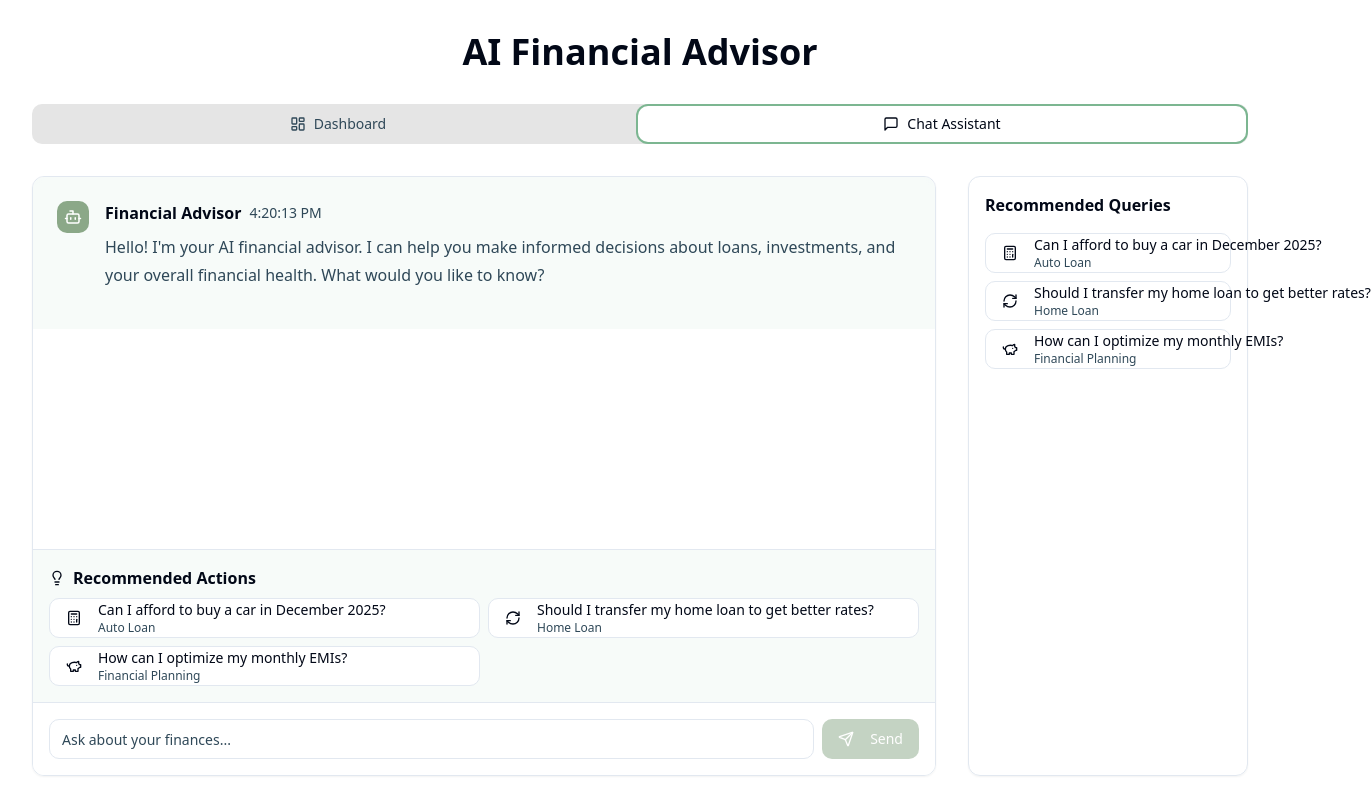
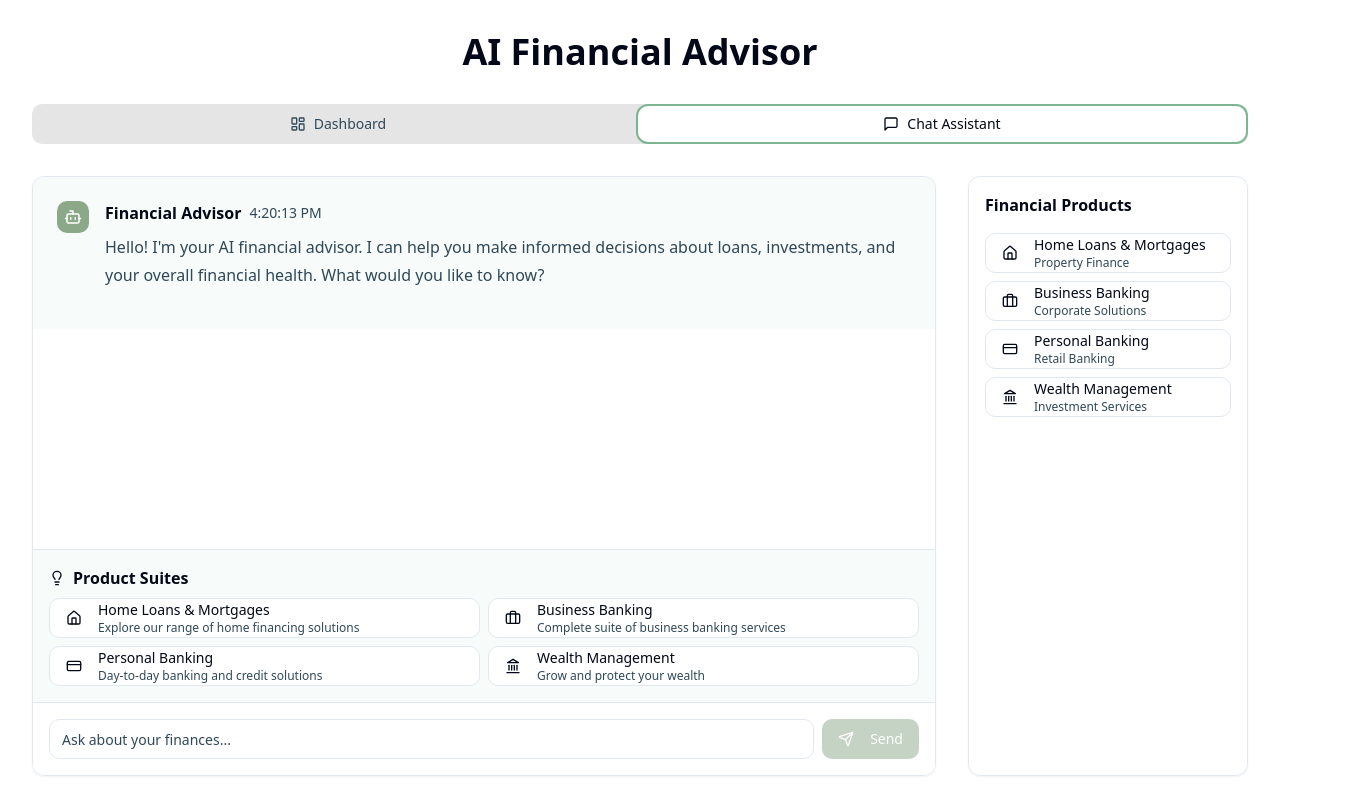
Before and after one commit to vikas972/finance-wizardry-bot, a React (Vite) app: page / in a window 1280 px wide. Both pictures are taken after a click on the tab "Chat Assistant". Shown: the whole page, 1371 px wide, since content can reach past the window. Built offline with nearby package versions, Linux system fonts and the light colour scheme.

Commit message:
Update product suite in finance
Replaced the "Recommended Queries" section with a new product suite related to finance in the Index page.
[skip gpt_engineer]

```diff
--- a/src/pages/Index.tsx
+++ b/src/pages/Index.tsx
@@ -12,7 +12,11 @@ import {
   LayoutDashboard,
   Calculator,
   RefreshCw,
-  PiggyBank
+  PiggyBank,
+  CreditCard,
+  Home,
+  Briefcase,
+  Landmark
 } from "lucide-react";
 
 interface Message {
@@ -21,22 +25,31 @@ interface Message {
   timestamp: string;
 }
 
-const recommendedQueries = [
+const productSuites = [
   {
-    icon: Calculator,
-    text: "Can I afford to buy a car in December 2025?",
-    category: "Auto Loan",
+    icon: Home,
+    text: "Home Loans & Mortgages",
+    category: "Property Finance",
+    description: "Explore our range of home financing solutions"
   },
   {
-    icon: RefreshCw,
-    text: "Should I transfer my home loan to get better rates?",
-    category: "Home Loan",
+    icon: Briefcase,
+    text: "Business Banking",
+    category: "Corporate Solutions",
+    description: "Complete suite of business banking services"
   },
   {
-    icon: PiggyBank,
-    text: "How can I optimize my monthly EMIs?",
-    category: "Financial Planning",
+    icon: CreditCard,
+    text: "Personal Banking",
+    category: "Retail Banking",
+    description: "Day-to-day banking and credit solutions"
   },
+  {
+    icon: Landmark,
+    text: "Wealth Management",
+    category: "Investment Services",
+    description: "Grow and protect your wealth"
+  }
 ];
 
 const Index = () => {
@@ -139,20 +152,20 @@ const Index = () => {
                   <div className="p-4 bg-accent/50">
                     <h3 className="font-semibold mb-2 flex items-center gap-2">
                       <Lightbulb className="w-4 h-4" />
-                      Recommended Actions
+                      Product Suites
                     </h3>
                     <div className="grid grid-cols-1 md:grid-cols-2 gap-2">
-                      {recommendedQueries.map((query, index) => (
+                      {productSuites.map((product, index) => (
                         <Button
                           key={index}
                           variant="outline"
                           className="w-full justify-start text-left"
-                          onClick={() => handleSendMessage(query.text)}
+                          onClick={() => handleSendMessage(`Tell me more about ${product.text}`)}
                         >
-                          <query.icon className="w-4 h-4 mr-2" />
+                          <product.icon className="w-4 h-4 mr-2" />
                           <div>
-                            <p className="text-sm">{query.text}</p>
-                            <p className="text-xs text-muted-foreground">{query.category}</p>
+                            <p className="text-sm font-medium">{product.text}</p>
+                            <p className="text-xs text-muted-foreground">{product.description}</p>
                           </div>
                         </Button>
                       ))}
@@ -163,19 +176,19 @@ const Index = () => {
               </Card>
 
               <Card className="p-4">
-                <h3 className="font-semibold mb-4">Recommended Queries</h3>
+                <h3 className="font-semibold mb-4">Financial Products</h3>
                 <div className="space-y-2">
-                  {recommendedQueries.map((query, index) => (
+                  {productSuites.map((product, index) => (
                     <Button
                       key={index}
                       variant="outline"
                       className="w-full justify-start text-left"
-                      onClick={() => handleSendMessage(query.text)}
+                      onClick={() => handleSendMessage(`Tell me more about ${product.text}`)}
                     >
-                      <query.icon className="w-4 h-4 mr-2" />
+                      <product.icon className="w-4 h-4 mr-2" />
                       <div>
-                        <p className="text-sm">{query.text}</p>
-                        <p className="text-xs text-muted-foreground">{query.category}</p>
+                        <p className="text-sm font-medium">{product.text}</p>
+                        <p className="text-xs text-muted-foreground">{product.category}</p>
                       </div>
                     </Button>
                   ))}
```
